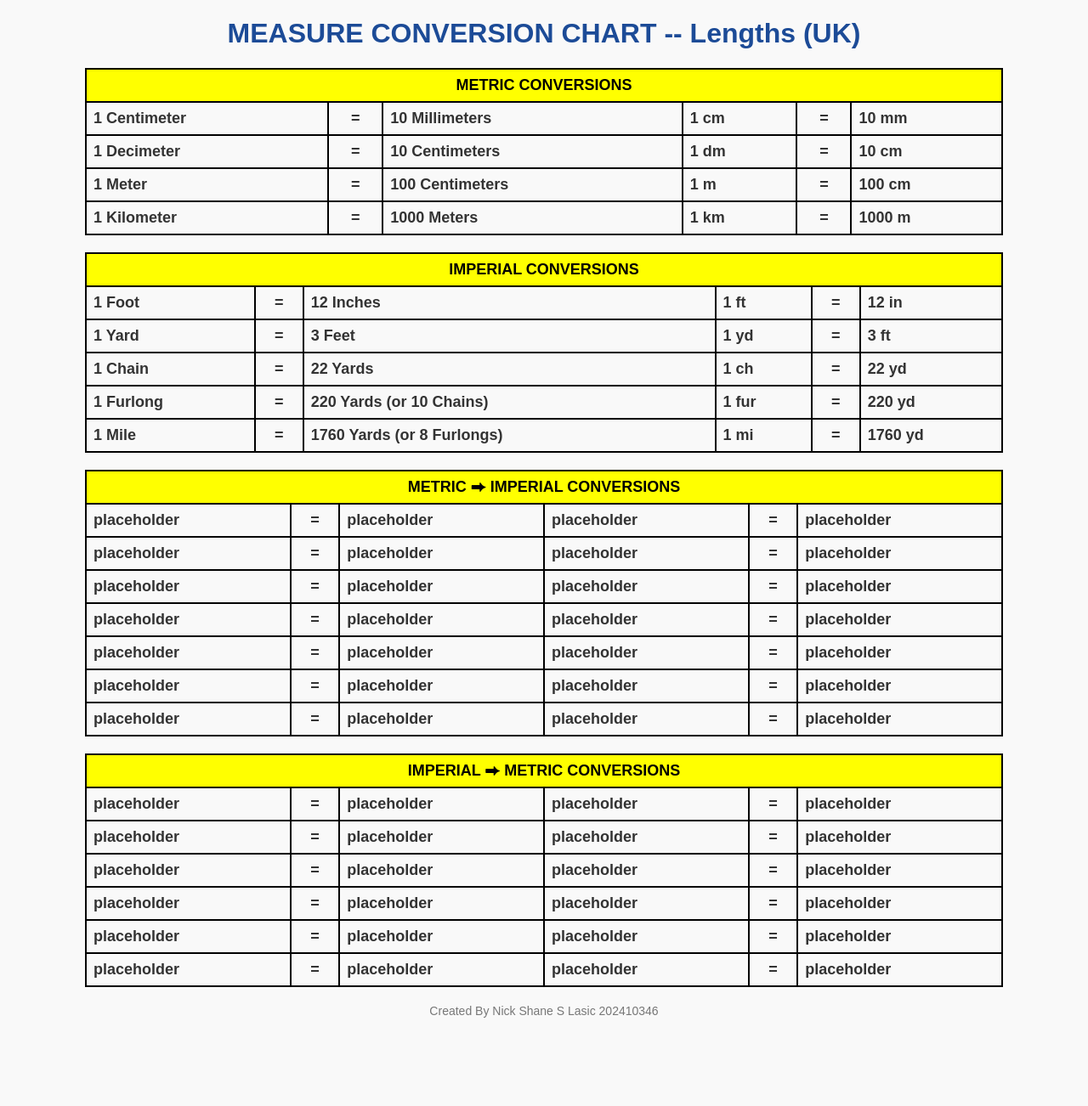
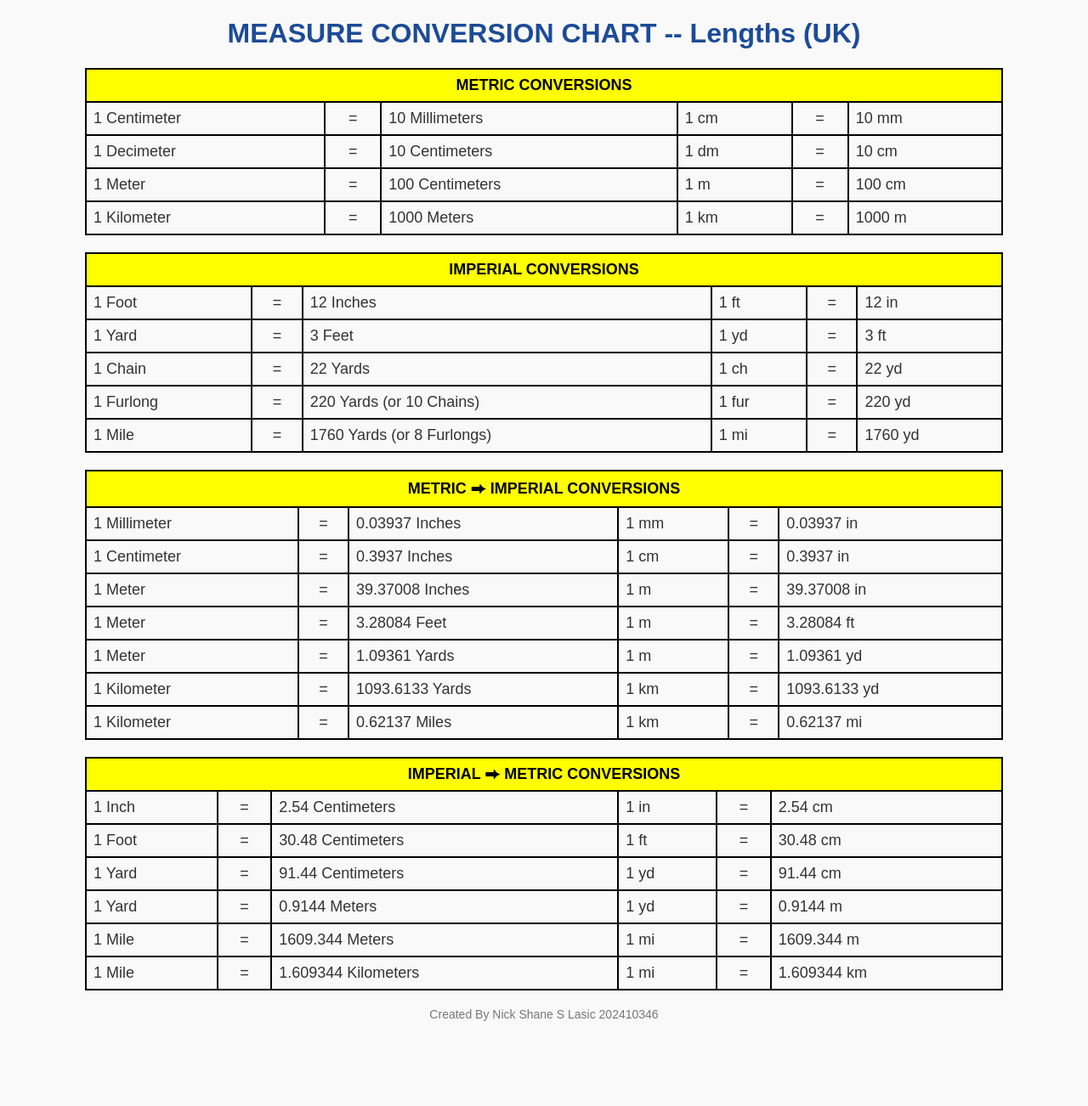
Before and after one commit to n1ckcst/LasicTC27-PC-n1ckcst, a PHP site: page / in a window 1280 px wide. Shown: the part 164-1466 px from the top of the page at 85% size. Before the commit the page ends 1362 px from the top, so only its background shows below. Run offline with PHP 8.4, Linux system fonts and the light colour scheme; lists and menus that the app fills with data are empty.

Commit message:
semi finished

```diff
--- a/PSA2_Technical/MyVariables.php
+++ b/PSA2_Technical/MyVariables.php
@@ -34,4 +34,30 @@ $yards_from_mile     = $mile_val * 1760;
 
 
 $furlongs_from_mile  = $mile_val * 8;
+
+
+// -----------------------------------------------------------------------
+$mm_val = 1;
+$cm_val = 1;
+$m_val  = 1;
+$km_val = 1;
+
+
+$inches_from_mm = $mm_val * 0.03937;
+$inches_from_cm = $cm_val * 0.39370;
+$inches_from_m  = $m_val  * 39.37008;
+$feet_from_m    = $m_val  * 3.28084;
+$yards_from_m   = $m_val  * 1.09361;
+$yards_from_km  = $km_val * 1093.6133;
+$miles_from_km  = $km_val * 0.62137;
+
+
+//------------------------------------------------------------------------
+
+$cm_from_1inch = 2.54;
+$cm_from_1foot = 30.48;
+$cm_from_1yard = 91.44;
+$m_from_1yard = 0.9144;
+$m_from_1mile = 1609.344;
+$km_from_1mile = 1.609344;
 ?>
--- a/PSA2_Technical/index.php
+++ b/PSA2_Technical/index.php
@@ -24,10 +24,10 @@
 
 <body>
 
-<table class = "conversions">
+<table class="conversions">
   <thead>
     <tr>
-        <th colspan="6" style="text-align: center; background-color: yellow; color: black;"> METRIC CONVERSIONS </th>
+        <th colspan="6" style="text-align: center; background-color: yellow; color: black;"><strong> METRIC CONVERSIONS </strong></th>
     </tr>
   </thead>
     <tr>
@@ -67,13 +67,12 @@
         <th><?php echo $metre_from_km; ?> m</th>
       </tr>
   </tbody>
-</table>
 
 
 <table class = "metric_conversions">
   <thead>
     <tr>
-        <th colspan="6" style="text-align: center; background-color: yellow; color: black;"> IMPERIAL CONVERSIONS </th>
+        <th colspan="6" style="text-align: center; background-color: yellow; color: black;"><strong> IMPERIAL CONVERSIONS </strong></th>
     </tr>
  </thead>
     <tr>
@@ -125,139 +124,134 @@
 </table>
 
 
-<table class = "metric_conversions">
+<table class="conversions" border="1" style="border-collapse: collapse; width: 100%;">
   <thead>
     <tr>
-        <th colspan="6" style="text-align: center; background-color: yellow; color: black;"> METRIC ⮕ IMPERIAL CONVERSIONS </th>
+      <th colspan="6" style="text-align: center; background-color: yellow; color: black; padding: 10px;">
+       <strong> METRIC ⮕ IMPERIAL CONVERSIONS</strong>
+      </th>
     </tr>
   </thead>
-    <tr>
-      <th>placeholder</th>
-      <th style="text-align: center;">=</th>
-      <th>placeholder</th>
-      <th>placeholder</th>
-      <th style="text-align: center;">=</th>
-      <th>placeholder</th>
-    </tr>
-
   <tbody>
     <tr>
-     <th>placeholder</th>
-      <th style="text-align: center;">=</th>
-      <th>placeholder</th>
-      <th>placeholder</th>
-      <th style="text-align: center;">=</th>
-      <th>placeholder</th>
+      <td>1 Millimeter</td>
+      <td style="text-align: center;">=</td>
+      <td><?php echo $inches_from_mm; ?> Inches</td>
+      <td>1 mm</td>
+      <td style="text-align: center;">=</td>
+      <td><?php echo $inches_from_mm; ?> in</td>
     </tr>
-
     <tr>
-     <th>placeholder</th>
-      <th style="text-align: center;">=</th>
-      <th>placeholder</th>
-      <th>placeholder</th>
-      <th style="text-align: center;">=</th>
-      <th>placeholder</th>
+      <td>1 Centimeter</td>
+      <td style="text-align: center;">=</td>
+      <td><?php echo $inches_from_cm; ?> Inches</td>
+      <td>1 cm</td>
+      <td style="text-align: center;">=</td>
+      <td><?php echo $inches_from_cm; ?> in</td>
     </tr>
-
     <tr>
-     <th>placeholder</th>
-      <th style="text-align: center;">=</th>
-      <th>placeholder</th>
-      <th>placeholder</th>
-      <th style="text-align: center;">=</th>
-      <th>placeholder</th>
+      <td>1 Meter</td>
+      <td style="text-align: center;">=</td>
+      <td><?php echo $inches_from_m; ?> Inches</td>
+      <td>1 m</td>
+      <td style="text-align: center;">=</td>
+      <td><?php echo $inches_from_m; ?> in</td>
     </tr>
-
     <tr>
-     <th>placeholder</th>
-      <th style="text-align: center;">=</th>
-      <th>placeholder</th>
-      <th>placeholder</th>
-      <th style="text-align: center;">=</th>
-      <th>placeholder</th>
+      <td>1 Meter</td>
+      <td style="text-align: center;">=</td>
+      <td><?php echo $feet_from_m; ?> Feet</td>
+      <td>1 m</td>
+      <td style="text-align: center;">=</td>
+      <td><?php echo $feet_from_m; ?> ft</td>
     </tr>
-
     <tr>
-     <th>placeholder</th>
-      <th style="text-align: center;">=</th>
-      <th>placeholder</th>
-      <th>placeholder</th>
-      <th style="text-align: center;">=</th>
-      <th>placeholder</th>
+      <td>1 Meter</td>
+      <td style="text-align: center;">=</td>
+      <td><?php echo $yards_from_m; ?> Yards</td>
+      <td>1 m</td>
+      <td style="text-align: center;">=</td>
+      <td><?php echo $yards_from_m; ?> yd</td>
     </tr>
-
     <tr>
-     <th>placeholder</th>
-      <th style="text-align: center;">=</th>
-      <th>placeholder</th>
-      <th>placeholder</th>
-      <th style="text-align: center;">=</th>
-      <th>placeholder</th>
+      <td>1 Kilometer</td>
+      <td style="text-align: center;">=</td>
+      <td><?php echo $yards_from_km; ?> Yards</td>
+      <td>1 km</td>
+      <td style="text-align: center;">=</td>
+      <td><?php echo $yards_from_km; ?> yd</td>
+    </tr>
+    <tr>
+      <td>1 Kilometer</td>
+      <td style="text-align: center;">=</td>
+      <td><?php echo $miles_from_km; ?> Miles</td>
+      <td>1 km</td>
+      <td style="text-align: center;">=</td>
+      <td><?php echo $miles_from_km; ?> mi</td>
     </tr>
   </tbody>
 </table>
 
-<table class = "metric_conversions">
+<table class="conversions">
   <thead>
     <tr>
-        <th colspan="6" style="text-align: center; background-color: yellow; color: black;"> IMPERIAL ⮕ METRIC CONVERSIONS </th>
+        <th colspan="6" style="text-align: center; background-color: yellow; color: black;"> <strong> IMPERIAL ⮕ METRIC CONVERSIONS </strong></th>
     </tr>
   </thead>
-    <tr>
-      <th>placeholder</th>
-      <th style="text-align: center;">=</th>
-      <th>placeholder</th>
-      <th>placeholder</th>
-      <th style="text-align: center;">=</th>
-      <th>placeholder</th>
-    </tr>
-
   <tbody>
     <tr>
-     <th>placeholder</th>
+      <th>1 Inch</th>
       <th style="text-align: center;">=</th>
-      <th>placeholder</th>
-      <th>placeholder</th>
+      <th><?php echo $cm_from_1inch; ?> Centimeters</th>
+      <th>1 in</th>
       <th style="text-align: center;">=</th>
-      <th>placeholder</th>
+      <th><?php echo $cm_from_1inch; ?> cm</th>
     </tr>
 
     <tr>
-     <th>placeholder</th>
+      <th>1 Foot</th>
       <th style="text-align: center;">=</th>
-      <th>placeholder</th>
-      <th>placeholder</th>
+      <th><?php echo $cm_from_1foot; ?> Centimeters</th>
+      <th>1 ft</th>
       <th style="text-align: center;">=</th>
-      <th>placeholder</th>
+      <th><?php echo $cm_from_1foot; ?> cm</th>
     </tr>
 
     <tr>
-     <th>placeholder</th>
+      <th>1 Yard</th>
       <th style="text-align: center;">=</th>
-      <th>placeholder</th>
-      <th>placeholder</th>
+      <th><?php echo $cm_from_1yard; ?> Centimeters</th>
+      <th>1 yd</th>
       <th style="text-align: center;">=</th>
-      <th>placeholder</th>
+      <th><?php echo $cm_from_1yard; ?> cm</th>
     </tr>
 
     <tr>
-     <th>placeholder</th>
+      <th>1 Yard</th>
       <th style="text-align: center;">=</th>
-      <th>placeholder</th>
-      <th>placeholder</th>
+      <th><?php echo $m_from_1yard; ?> Meters</th>
+      <th>1 yd</th>
       <th style="text-align: center;">=</th>
-      <th>placeholder</th>
+      <th><?php echo $m_from_1yard; ?> m</th>
     </tr>
 
     <tr>
-     <th>placeholder</th>
+      <th>1 Mile</th>
       <th style="text-align: center;">=</th>
-      <th>placeholder</th>
-      <th>placeholder</th>
+      <th><?php echo $m_from_1mile; ?> Meters</th>
+      <th>1 mi</th>
       <th style="text-align: center;">=</th>
-      <th>placeholder</th>
+      <th><?php echo $m_from_1mile; ?> m</th>
     </tr>
 
+    <tr>
+      <th>1 Mile</th>
+      <th style="text-align: center;">=</th>
+      <th><?php echo $km_from_1mile; ?> Kilometers</th>
+      <th>1 mi</th>
+      <th style="text-align: center;">=</th>
+      <th><?php echo $km_from_1mile; ?> km</th>
+    </tr>
   </tbody>
 </table>
 
--- a/PSA2_Technical/style.css
+++ b/PSA2_Technical/style.css
@@ -30,7 +30,6 @@ table {
     width: 100%;
     border-collapse: collapse;
     margin-bottom: 20px;
-    padding: auto;
 
 }
 
@@ -54,4 +53,5 @@ th {
     border: 2px solid #000000;
     font-size: 18px;
     color: #333333;
+    font-weight: normal;
 }
```
Lines whose indentation alone changed are shown as unchanged.
